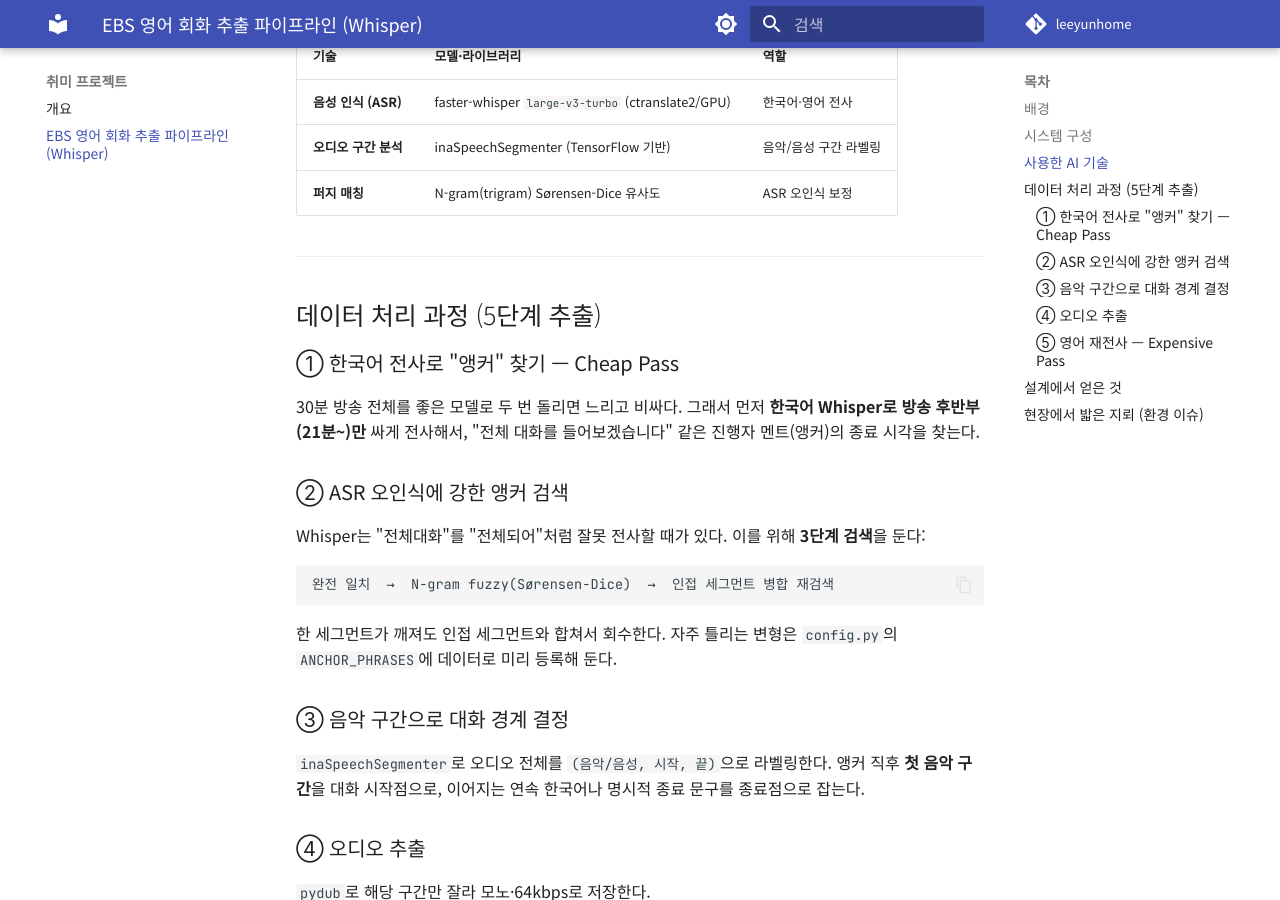
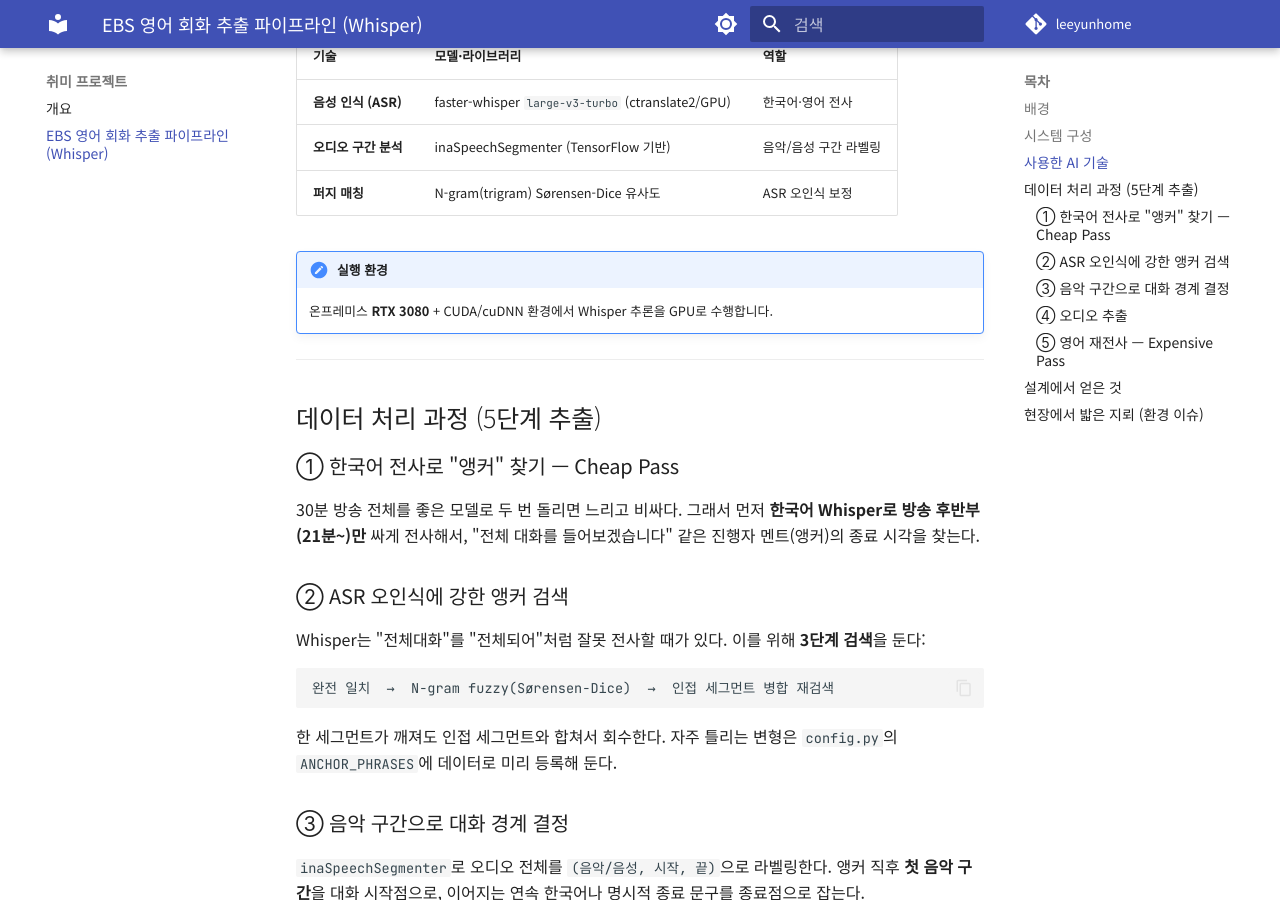
Before and after one commit to leeyunhome/portfolio, an MkDocs documentation site: the page built from docs/projects/ebs-whisper-pipeline.md, in a window 1280 px wide and 900 px high, scrolled down 1365 px. Built offline with MkDocs 1.6.1 and Material for MkDocs 9.7.7, drawn with Linux system fonts in a browser that asks for light colours.

Commit message:
Specify RTX 3080 on-premise environment for EBS Whisper pipeline

```diff
--- a/docs/projects/ebs-whisper-pipeline.md
+++ b/docs/projects/ebs-whisper-pipeline.md
@@ -60,6 +60,9 @@
 | **오디오 구간 분석** | inaSpeechSegmenter (TensorFlow 기반) | 음악/음성 구간 라벨링 |
 | **퍼지 매칭** | N-gram(trigram) Sørensen-Dice 유사도 | ASR 오인식 보정 |
 
+!!! note "실행 환경"
+    온프레미스 **RTX 3080** + CUDA/cuDNN 환경에서 Whisper 추론을 GPU로 수행합니다.
+
 ---
 
 ## 데이터 처리 과정 (5단계 추출)
```
